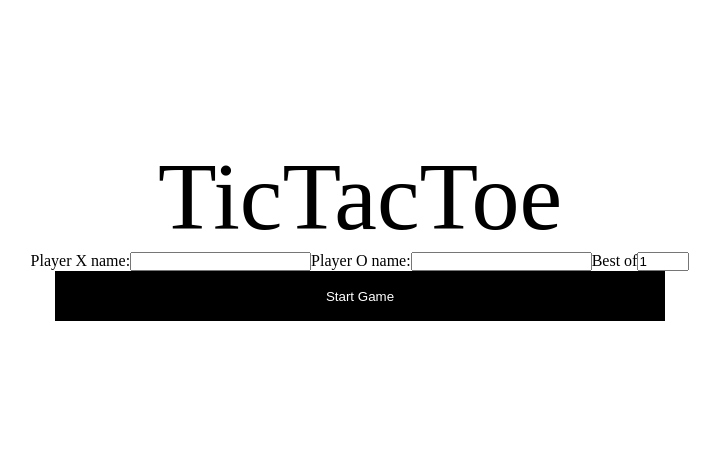
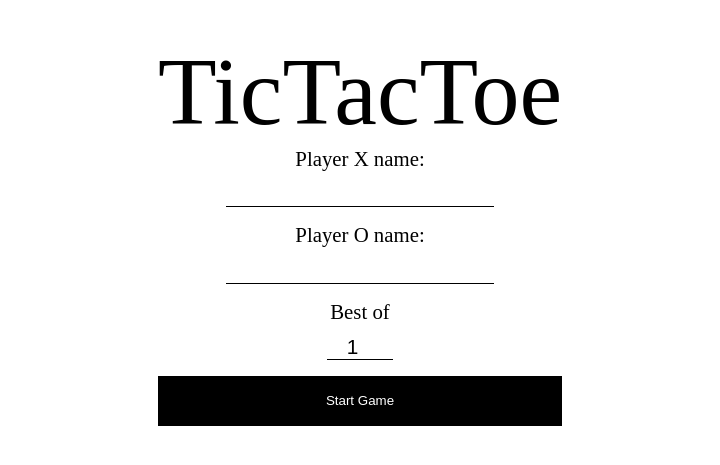
Before and after one commit to Naram99/TicTacToe, a website with bundled scripts: page index.html in a window 1280 px wide. Shown: the part 169-634 px from the top of the page, without its empty margins (280-1000 px from the left). Built offline with nearby package versions, Linux system fonts and the light colour scheme.

Commit message:
visuals commit
tie bug fixed, visuals upgraded at start page

```diff
--- a/src/modules/round.js
+++ b/src/modules/round.js
@@ -59,6 +59,7 @@ export class Round {
                         this.winningLine.activate(check);
                         resolve(this.activePlayer);
                     } else if (!check && this.roundCounter === 9){
+                        this.announcer.say("tie")
                         resolve("Tie")
                     } else {
                         this.roundCounter++;
--- a/style.css
+++ b/style.css
@@ -18,7 +18,8 @@
 .game-container {
     position: relative;
     display: flex;
-    justify-content: center;
+    align-items: center;
+    flex-direction: column;
 }
 
 .game, .row {
@@ -28,6 +29,25 @@
 
 .game {
     flex-direction: column;
+}
+
+.game-container label {
+    font-size: 1.3rem;
+    margin-bottom: 0.7rem;
+}
+
+.game-container input {
+    outline: none;
+    border: none;
+    border-bottom: 1px solid black;
+    margin-bottom: 1rem;
+    text-align: center;
+    font-size: 1.3rem;
+    transition: all 0.3s ease;
+}
+
+.game-container input:focus {
+    border-bottom: 1px solid red;
 }
 
 .square {
```
